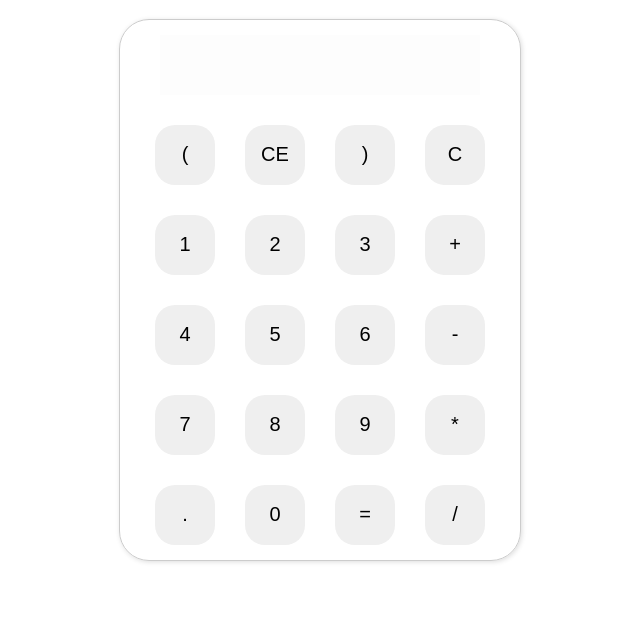
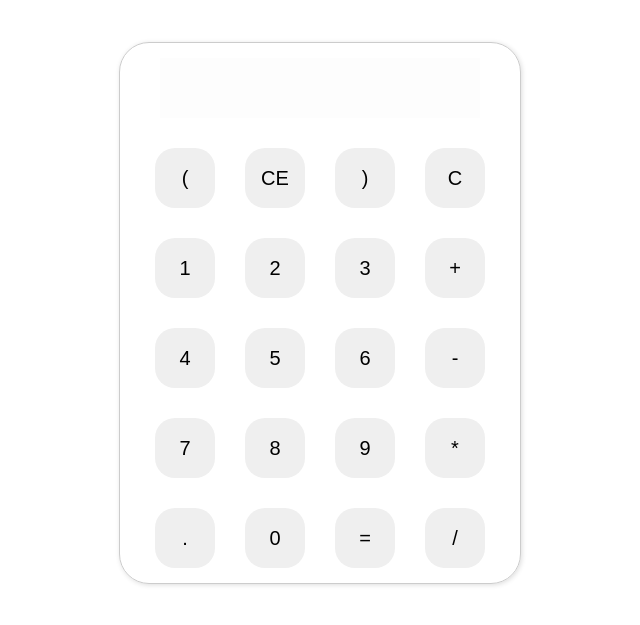
Before and after one commit to TonyADI/calculator-app, a React app: page / in a window 1280 px wide. Shown: the part 61-686 px from the top of the page, without its empty margins (320-960 px from the left). Built offline with nearby package versions, Linux system fonts and the light colour scheme.

Commit message:
modified css slightly

```diff
--- a/src/components/App/App.css
+++ b/src/components/App/App.css
@@ -6,7 +6,7 @@
 
 .calculator-body {
   max-width: 400px;
-  margin: auto;
+  margin: 45px auto;
   border: 0.5px solid #ccc;
   border-radius: 30px;
   box-shadow: 1px 1px 5px #ddd;
```
Also changed, not shown: 1 other file.
